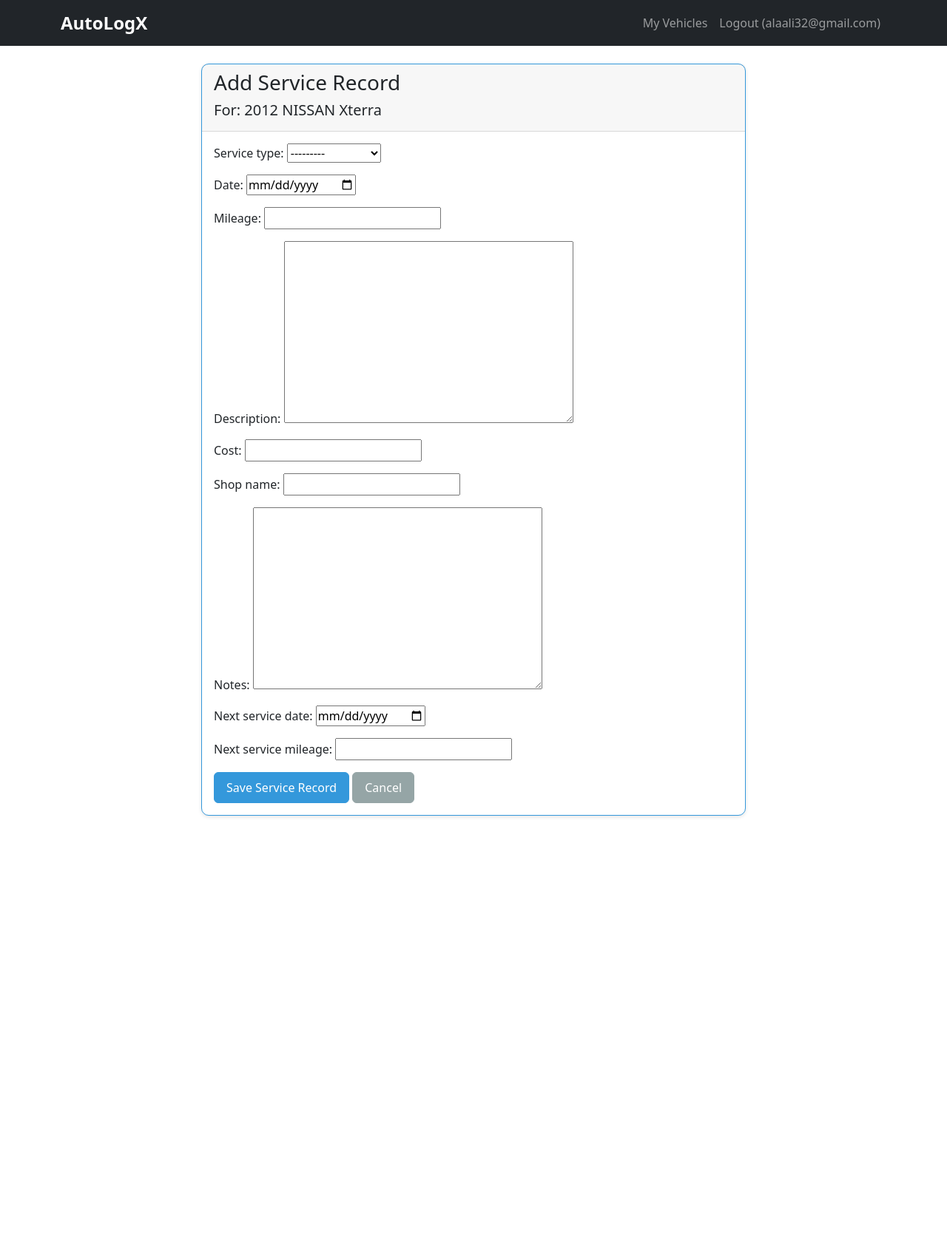
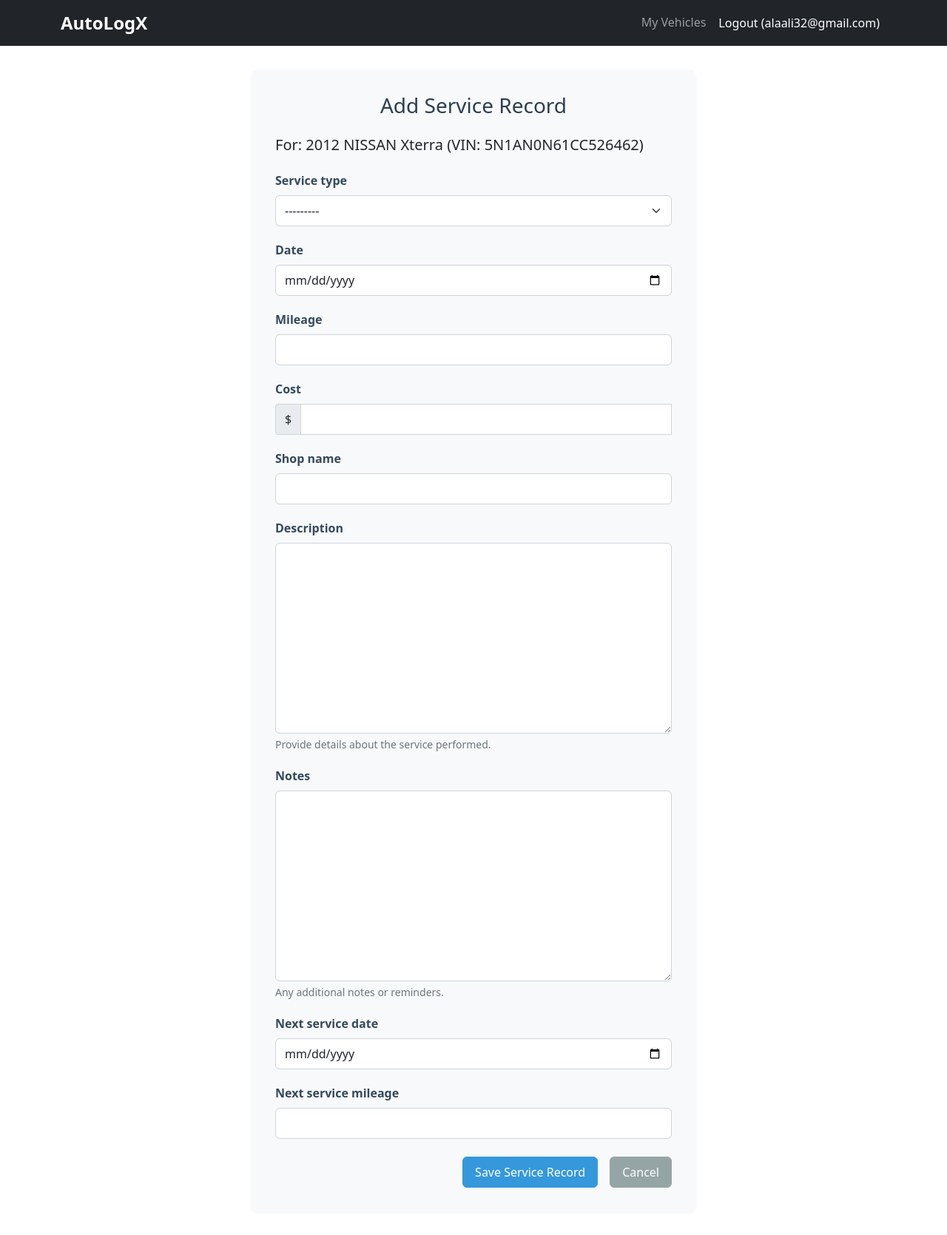
Before and after one commit to tron1c/autologx, a Django app: page /vehicles/1/service-records/create/ in a window 1280 px wide. Shown: the whole page at 74% size. Before the commit the page ends 1105 px from the top, so only its background shows below. Run offline with Django 5.2, Linux system fonts and the light colour scheme; a user stored in the database is signed in; data comes from the database, SQL or seed files in the repository; both versions use the stored data as it was after the commit; some libraries are stand-ins or nearby versions.

Commit message:
fixed_login_logout

```diff
--- a/templates/base.html
+++ b/templates/base.html
@@ -1,3 +1,4 @@
+<!-- AutoLogX/templates/base.html -->
 <!DOCTYPE html>
 <html lang="en">
 <head>
@@ -14,7 +15,10 @@
             <div class="navbar-nav ms-auto">
                 {% if user.is_authenticated %}
                     <a class="nav-link" href="{% url 'vehicle_list' %}">My Vehicles</a>
-                    <a class="nav-link" href="{% url 'logout' %}">Logout ({{ user.username }})</a>
+                    <form method="post" action="{% url 'logout' %}" class="d-inline">
+                        {% csrf_token %}
+                        <button type="submit" class="btn btn-link nav-link text-white text-decoration-none">Logout ({{ user.username }})</button>
+                    </form>
                 {% else %}
                     <a class="nav-link" href="{% url 'login' %}">Login</a>
                     <a class="nav-link" href="{% url 'signup' %}">Sign Up</a>
--- a/templates/service_records/form.html
+++ b/templates/service_records/form.html
@@ -1,22 +1,134 @@
+<!-- AutoLogX/templates/service_records/form.html -->
 {% extends 'base.html' %}
+{% load widget_tweaks %}
 {% block title %}{{ title }}{% endblock %}
 {% block content %}
-<div class="row justify-content-center">
-    <div class="col-md-8">
-        <div class="card">
-            <div class="card-header">
-                <h3>{{ title }}</h3>
-                <h5>For: {{ vehicle.year }} {{ vehicle.make }} {{ vehicle.model }}</h5>
+<div class="form-container">
+    <h3>{{ title }}</h3>
+    {% if vehicle %}
+        <h5 class="mb-4">For: {{ vehicle.year }} {{ vehicle.make }} {{ vehicle.model }} (VIN: {{ vehicle.vin|default:"N/A" }})</h5>
+    {% endif %}
+    <form method="post">
+        {% csrf_token %}
+
+        {% if form.non_field_errors %}
+            <div class="alert alert-danger">
+                {{ form.non_field_errors }}
             </div>
-            <div class="card-body">
-                <form method="post">
-                    {% csrf_token %}
-                    {{ form.as_p }} <!-- Simple rendering, can be customized -->
-                    <button type="submit" class="btn btn-primary">Save Service Record</button>
-                    <a href="{% url 'vehicle_detail' vehicle.pk %}" class="btn btn-secondary">Cancel</a>
-                </form>
+        {% endif %}
+
+        <!-- Service Type -->
+        <div class="form-group">
+            <label for="{{ form.service_type.id_for_label }}" class="form-label">{{ form.service_type.label }}</label>
+            {{ form.service_type|add_class:"form-select" }}
+            {% if form.service_type.errors %}
+                <div class="invalid-feedback">
+                    {{ form.service_type.errors }}
+                </div>
+            {% endif %}
+        </div>
+
+        <!-- Date -->
+        <div class="form-group">
+            <label for="{{ form.date.id_for_label }}" class="form-label">{{ form.date.label }}</label>
+            {{ form.date|add_class:"form-control" }}
+            {% if form.date.errors %}
+                <div class="invalid-feedback">
+                    {{ form.date.errors }}
+                </div>
+            {% endif %}
+        </div>
+
+        <!-- Mileage -->
+        <div class="form-group">
+            <label for="{{ form.mileage.id_for_label }}" class="form-label">{{ form.mileage.label }}</label>
+            {{ form.mileage|add_class:"form-control" }}
+            {% if form.mileage.errors %}
+                <div class="invalid-feedback">
+                    {{ form.mileage.errors }}
+                </div>
+            {% endif %}
+        </div>
+
+        <!-- Cost -->
+        <div class="form-group">
+            <label for="{{ form.cost.id_for_label }}" class="form-label">{{ form.cost.label }}</label>
+            <div class="input-group">
+                <span class="input-group-text">$</span>
+                {{ form.cost|add_class:"form-control" }}
             </div>
+            {% if form.cost.errors %}
+                <div class="invalid-feedback">
+                    {{ form.cost.errors }}
+                </div>
+            {% endif %}
         </div>
-    </div>
+
+        <!-- Shop Name -->
+        <div class="form-group">
+            <label for="{{ form.shop_name.id_for_label }}" class="form-label">{{ form.shop_name.label }}</label>
+            {{ form.shop_name|add_class:"form-control" }}
+            {% if form.shop_name.errors %}
+                <div class="invalid-feedback">
+                    {{ form.shop_name.errors }}
+                </div>
+            {% endif %}
+        </div>
+
+        <!-- Description -->
+        <div class="form-group">
+            <label for="{{ form.description.id_for_label }}" class="form-label">{{ form.description.label }}</label>
+            {{ form.description|add_class:"form-control" }}
+            {% if form.description.errors %}
+                <div class="invalid-feedback">
+                    {{ form.description.errors }}
+                </div>
+            {% endif %}
+            <div class="form-text">Provide details about the service performed.</div>
+        </div>
+
+        <!-- Notes -->
+        <div class="form-group">
+            <label for="{{ form.notes.id_for_label }}" class="form-label">{{ form.notes.label }}</label>
+            {{ form.notes|add_class:"form-control" }}
+            {% if form.notes.errors %}
+                <div class="invalid-feedback">
+                    {{ form.notes.errors }}
+                </div>
+            {% endif %}
+            <div class="form-text">Any additional notes or reminders.</div>
+        </div>
+
+        <!-- Next Service Date -->
+        <div class="form-group">
+            <label for="{{ form.next_service_date.id_for_label }}" class="form-label">{{ form.next_service_date.label }}</label>
+            {{ form.next_service_date|add_class:"form-control" }}
+            {% if form.next_service_date.errors %}
+                <div class="invalid-feedback">
+                    {{ form.next_service_date.errors }}
+                </div>
+            {% endif %}
+        </div>
+
+        <!-- Next Service Mileage -->
+        <div class="form-group">
+            <label for="{{ form.next_service_mileage.id_for_label }}" class="form-label">{{ form.next_service_mileage.label }}</label>
+            {{ form.next_service_mileage|add_class:"form-control" }}
+            {% if form.next_service_mileage.errors %}
+                <div class="invalid-feedback">
+                    {{ form.next_service_mileage.errors }}
+                </div>
+            {% endif %}
+        </div>
+
+        <div class="d-grid gap-2 d-md-flex justify-content-md-end mt-4">
+            <button type="submit" class="btn btn-primary me-md-2">Save Service Record</button>
+            {% if vehicle %}
+                <a href="{% url 'vehicle_detail' vehicle.pk %}" class="btn btn-secondary">Cancel</a>
+            {% else %}
+                <a href="{% url 'vehicle_list' %}" class="btn btn-secondary">Cancel</a>
+            {% endif %}
+        </div>
+    </form>
 </div>
 {% endblock %}
```
Also changed, not shown: autologx/settings.py (+11 -2 lines), db.sqlite3, static/image/autologx-logo-transparent.png.png (added), static/image/autologx-logo-white-background.png.png (added).
